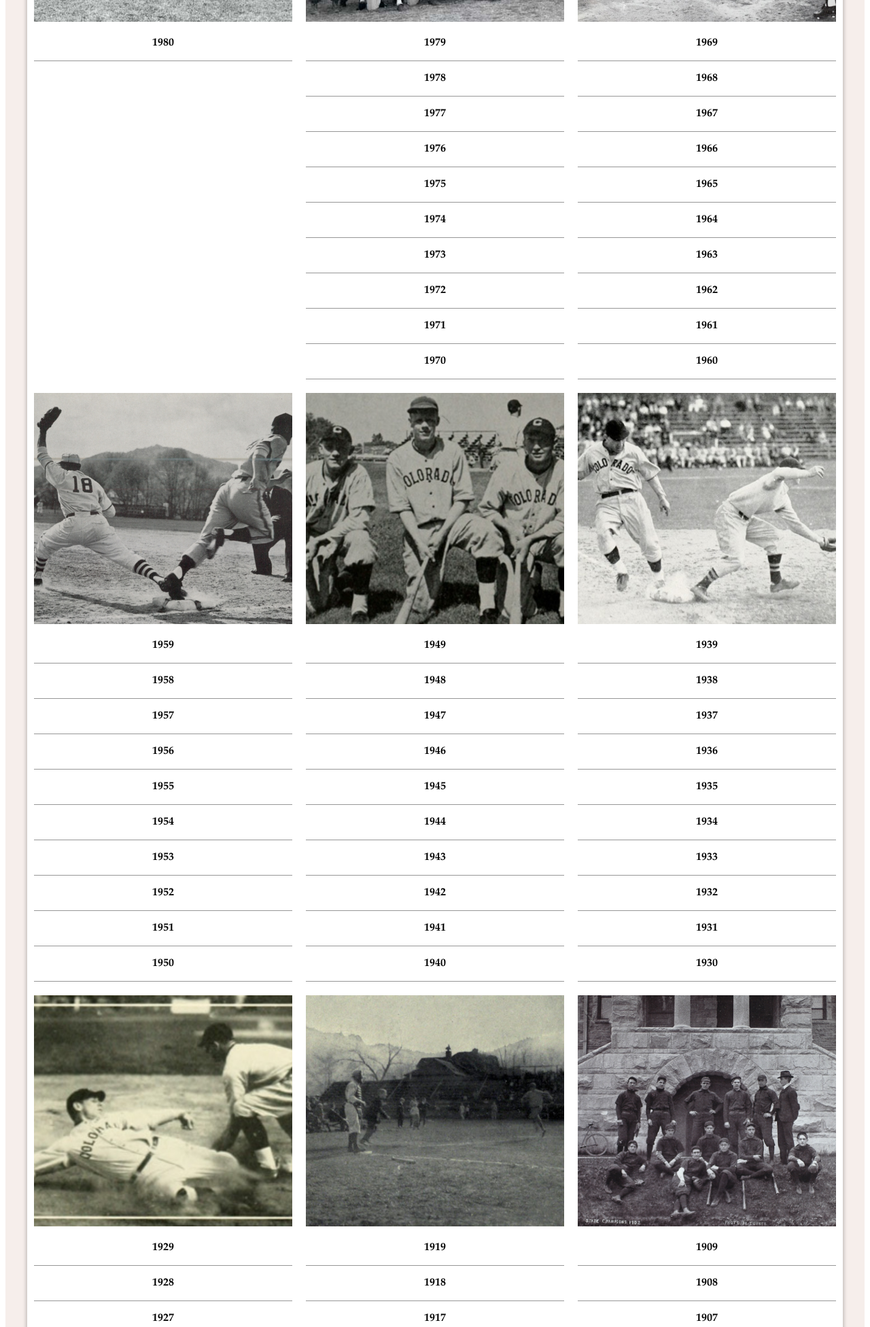
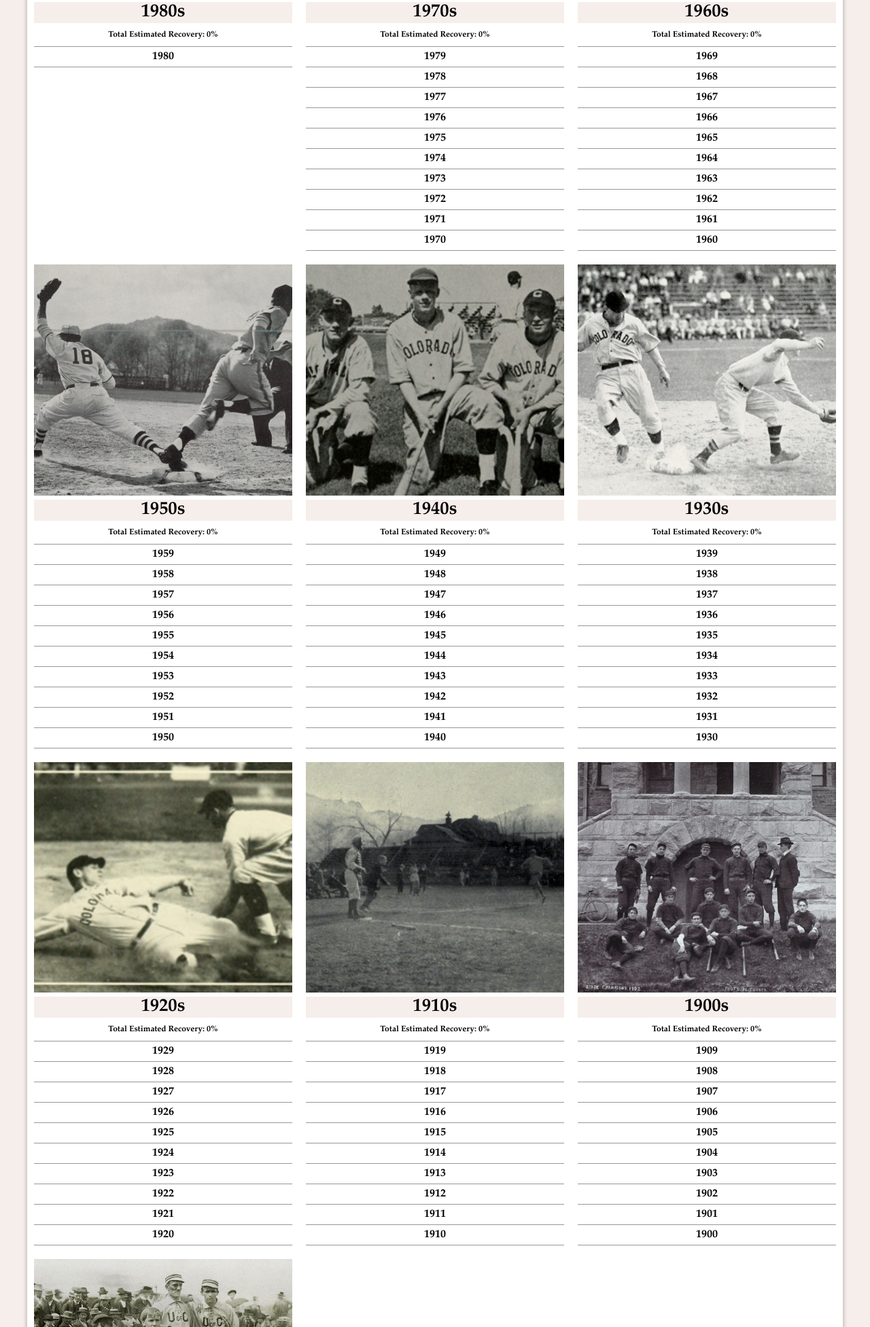
Before and after one commit to nathanshaver01/cubaseballarchive, a plain HTML site: page index.html in a window 1280 px wide. Shown: the part 744-2696 px from the top of the page at 68% size. Drawn offline with Linux system fonts and the light colour scheme.

Commit message:
main page final for now

```diff
--- a/assets/css/main.css
+++ b/assets/css/main.css
@@ -1,5 +1,15 @@
 body {font-family: 'Garamond', sans-serif;}
 * {box-sizing: border-box;}
+* {
+        margin: 0;
+        padding: 0;
+        border: 0;
+        outline: 0;
+        font-size: 100%;
+        vertical-align: baseline;
+        background: transparent;
+    }
+
 .headerImage {
     display: block;
     margin-left: auto;
@@ -12,6 +22,8 @@ body {font-family: 'Garamond', sans-serif;}
     display:flex;
     justify-content: center;
     font-size: 1.8em;
+    margin-top:10px;
+    margin-bottom:10px;
 }
 .container {
     text-align: center;
@@ -43,6 +55,8 @@ body {font-family: 'Garamond', sans-serif;}
 #header p{
 	font-family: 'Playfair Display', serif;
     font-size: 12pt;
+    margin-top:10px;
+    margin-bottom:10px;
 }
 #header hr{
     display: block;
@@ -90,10 +104,20 @@ body {font-family: 'Garamond', sans-serif;}
     text-align:center;
     font-size: 16pt;
     font-family: 'Garamond', sans-serif;
+    margin-top:10px;
+    margin-bottom:10px;
+}
+#info-content h5{
+    text-align:center;
+    font-size: 9pt;
+    margin-top:10px;
+    margin-bottom:10px;
 }
 #info-content h3{
     text-align:center;
     font-size: 12pt;
+    margin-top:5px;
+    margin-bottom:5px;
 }
 #info-content h2{
     text-align:center;
@@ -122,5 +146,5 @@ body {font-family: 'Garamond', sans-serif;}
     border-bottom: solid;
 }
 .year-banner{
-    background-color:black
+    background-color:rgb(246,238,235)
 }
--- a/assets/css/mobile.css
+++ b/assets/css/mobile.css
@@ -10,6 +10,9 @@
     }
     .headerImage{
         max-height:200px;
+    }
+    #info-content h5{
+        font-size: 10pt;
     }
 }
 @media screen and (min-width: 451px) and (max-width:500px) {
@@ -29,6 +32,9 @@
     .headerImage{
         max-height:170px;
     }
+    #info-content h5{
+        font-size: 10pt;
+    }
 }
 @media screen and (min-width: 370px) and (max-width:450px) {
     .main-column {
@@ -46,6 +52,9 @@
     }
     #info-content h1{
         font-size: 12pt;
+    }
+    #info-content h5{
+        font-size: 9pt;
     }
 }
 @media screen and (max-width: 369px){
@@ -65,4 +74,7 @@
     #info-content h1{
         font-size: 10pt;
     }
+    #info-content h5{
+        font-size: 8pt;
+    }
 }
--- a/index.html
+++ b/index.html
@@ -15,286 +15,144 @@
     <div id="header"></div>
     <div id="main-background">
       <div id="info-content">
+        <h1>Year by Year Results &amp; Rosters Archive</h1>
         <div class ="row">
-          <h1>Year by Year Results &amp; Rosters Archive</h1>
           <div class="main-column">
             <img alt="1980s" src="./assets/images/cover/1980s.png" style="width:100%">
-            <div>
-              <h3><a href="">1980</a></h3>
-            </div><hr>
+              <div class="year-banner"><h2>1980s</h2></div>
+              <h5>Total Estimated Recovery: 0%</h5><hr>
+              <h3><a href="">1980</a></h3><hr>
           </div>
           <div class="main-column">
             <img alt="1970s" src="./assets/images/cover/1970s.png" style="width:100%">
-            <div>
-              <h3><a href="">1979</a></h3>
-            </div><hr>
-            <div>
-              <h3><a href="">1978</a></h3>
-            </div><hr>
-            <div>
-              <h3><a href="">1977</a></h3>
-            </div><hr>
-            <div>
-              <h3><a href="">1976</a></h3>
-            </div><hr>
-            <div>
-              <h3><a href="">1975</a></h3>
-            </div><hr>
-            <div>
-              <h3><a href="">1974</a></h3>
-            </div><hr>
-            <div>
-              <h3><a href="">1973</a></h3>
-            </div><hr>
-            <div>
-              <h3><a href="">1972</a></h3>
-            </div><hr>
-            <div>
-              <h3><a href="">1971</a></h3>
-            </div><hr>
-            <div>
-              <h3><a href="">1970</a></h3>
-            </div><hr>
+              <div class="year-banner"><h2>1970s</h2></div>
+              <h5>Total Estimated Recovery: 0%</h5><hr>
+              <h3><a href="">1979</a></h3><hr>
+              <h3><a href="">1978</a></h3><hr>
+              <h3><a href="">1977</a></h3><hr>
+              <h3><a href="">1976</a></h3><hr>
+              <h3><a href="">1975</a></h3><hr>
+              <h3><a href="">1974</a></h3><hr>
+              <h3><a href="">1973</a></h3><hr>
+              <h3><a href="">1972</a></h3><hr>
+              <h3><a href="">1971</a></h3><hr>
+              <h3><a href="">1970</a></h3><hr>
           </div>
           <div class="main-column">
             <img alt="1960s" src="./assets/images/cover/1960s.png" style="width:100%">
-            <div>
-              <h3><a href="">1969</a></h3>
-            </div><hr>
-            <div>
-              <h3><a href="">1968</a></h3>
-            </div><hr>
-            <div>
-              <h3><a href="">1967</a></h3>
-            </div><hr>
-            <div>
-              <h3><a href="">1966</a></h3>
-            </div><hr>
-            <div>
-              <h3><a href="">1965</a></h3>
-            </div><hr>
-            <div>
-              <h3><a href="">1964</a></h3>
-            </div><hr>
-            <div>
-              <h3><a href="">1963</a></h3>
-            </div><hr>
-            <div>
-              <h3><a href="">1962</a></h3>
-            </div><hr>
-            <div>
-              <h3><a href="">1961</a></h3>
-            </div><hr>
-            <div>
-              <h3><a href="">1960</a></h3>
-            </div><hr>
+              <div class="year-banner"><h2>1960s</h2></div>
+              <h5>Total Estimated Recovery: 0%</h5><hr>
+              <h3><a href="">1969</a></h3><hr>
+              <h3><a href="">1968</a></h3><hr>
+              <h3><a href="">1967</a></h3><hr>
+              <h3><a href="">1966</a></h3><hr>
+              <h3><a href="">1965</a></h3><hr>
+              <h3><a href="">1964</a></h3><hr>
+              <h3><a href="">1963</a></h3><hr>
+              <h3><a href="">1962</a></h3><hr>
+              <h3><a href="">1961</a></h3><hr>
+              <h3><a href="">1960</a></h3><hr>
           </div>
         </div>
         <div class ="row">
           <div class="main-column">
             <img alt="1950s" src="./assets/images/cover/1950s.png" style="width:100%">
-            <div>
-              <h3><a href="">1959</a></h3>
-            </div><hr>
-            <div>
-              <h3><a href="">1958</a></h3>
-            </div><hr>
-            <div>
-              <h3><a href="">1957</a></h3>
-            </div><hr>
-            <div>
-              <h3><a href="">1956</a></h3>
-            </div><hr>
-            <div>
-              <h3><a href="">1955</a></h3>
-            </div><hr>
-            <div>
-              <h3><a href="">1954</a></h3>
-            </div><hr>
-            <div>
-              <h3><a href="">1953</a></h3>
-            </div><hr>
-            <div>
-              <h3><a href="">1952</a></h3>
-            </div><hr>
-            <div>
-              <h3><a href="">1951</a></h3>
-            </div><hr>
-            <div>
-              <h3><a href="">1950</a></h3>
-            </div><hr>
+              <div class="year-banner"><h2>1950s</h2></div>
+              <h5>Total Estimated Recovery: 0%</h5><hr>
+              <h3><a href="">1959</a></h3><hr>
+              <h3><a href="">1958</a></h3><hr>
+              <h3><a href="">1957</a></h3><hr>
+              <h3><a href="">1956</a></h3><hr>
+              <h3><a href="">1955</a></h3><hr>
+              <h3><a href="">1954</a></h3><hr>
+              <h3><a href="">1953</a></h3><hr>
+              <h3><a href="">1952</a></h3><hr>
+              <h3><a href="">1951</a></h3><hr>
+              <h3><a href="">1950</a></h3><hr>
           </div>
           <div class="main-column">
             <img alt="1940s" src="./assets/images/cover/1940s.png" style="width:100%">
-            <div>
-              <h3><a href="">1949</a></h3>
-            </div><hr>
-            <div>
-              <h3><a href="">1948</a></h3>
-            </div><hr>
-            <div>
-              <h3><a href="">1947</a></h3>
-            </div><hr>
-            <div>
-              <h3><a href="">1946</a></h3>
-            </div><hr>
-            <div>
-              <h3><a href="">1945</a></h3>
-            </div><hr>
-            <div>
-              <h3><a href="">1944</a></h3>
-            </div><hr>
-            <div>
-              <h3><a href="">1943</a></h3>
-            </div><hr>
-            <div>
-              <h3><a href="">1942</a></h3>
-            </div><hr>
-            <div>
-              <h3><a href="">1941</a></h3>
-            </div><hr>
-            <div>
-              <h3><a href="">1940</a></h3>
-            </div><hr>
+              <div class="year-banner"><h2>1940s</h2></div>
+              <h5>Total Estimated Recovery: 0%</h5><hr>
+              <h3><a href="">1949</a></h3><hr>
+              <h3><a href="">1948</a></h3><hr>
+              <h3><a href="">1947</a></h3><hr>
+              <h3><a href="">1946</a></h3><hr>
+              <h3><a href="">1945</a></h3><hr>
+              <h3><a href="">1944</a></h3><hr>
+              <h3><a href="">1943</a></h3><hr>
+              <h3><a href="">1942</a></h3><hr>
+              <h3><a href="">1941</a></h3><hr>
+              <h3><a href="">1940</a></h3><hr>
           </div>
           <div class="main-column">
             <img alt="1930s" src="./assets/images/cover/1930s.png" style="width:100%">
-            <div>
-              <h3><a href="">1939</a></h3>
-            </div><hr>
-            <div>
-              <h3><a href="">1938</a></h3>
-            </div><hr>
-            <div>
-              <h3><a href="">1937</a></h3>
-            </div><hr>
-            <div>
-              <h3><a href="">1936</a></h3>
-            </div><hr>
-            <div>
-              <h3><a href="">1935</a></h3>
-            </div><hr>
-            <div>
-              <h3><a href="">1934</a></h3>
-            </div><hr>
-            <div>
-              <h3><a href="">1933</a></h3>
-            </div><hr>
-            <div>
-              <h3><a href="">1932</a></h3>
-            </div><hr>
-            <div>
-              <h3><a href="">1931</a></h3>
-            </div><hr>
-            <div>
-              <h3><a href="">1930</a></h3>
-            </div><hr>
+              <div class="year-banner"><h2>1930s</h2></div>
+              <h5>Total Estimated Recovery: 0%</h5><hr>
+              <h3><a href="">1939</a></h3><hr>
+              <h3><a href="">1938</a></h3><hr>
+              <h3><a href="">1937</a></h3><hr>
+              <h3><a href="">1936</a></h3><hr>
+              <h3><a href="">1935</a></h3><hr>
+              <h3><a href="">1934</a></h3><hr>
+              <h3><a href="">1933</a></h3><hr>
+              <h3><a href="">1932</a></h3><hr>
+              <h3><a href="">1931</a></h3><hr>
+              <h3><a href="">1930</a></h3><hr>
           </div>
-        </div><div class ="row">
+        </div>
+        <div class ="row">
           <div class="main-column">
             <img alt="1920s" src="./assets/images/cover/1920s.png" style="width:100%">
-            <div>
-              <h3><a href="">1929</a></h3>
-            </div><hr>
-            <div>
-              <h3><a href="">1928</a></h3>
-            </div><hr>
-            <div>
-              <h3><a href="">1927</a></h3>
-            </div><hr>
-            <div>
-              <h3><a href="">1926</a></h3>
-            </div><hr>
-            <div>
-              <h3><a href="">1925</a></h3>
-            </div><hr>
-            <div>
-              <h3><a href="">1924</a></h3>
-            </div><hr>
-            <div>
-              <h3><a href="">1923</a></h3>
-            </div><hr>
-            <div>
-              <h3><a href="">1922</a></h3>
-            </div><hr>
-            <div>
-              <h3><a href="">1921</a></h3>
-            </div><hr>
-            <div>
-              <h3><a href="">1920</a></h3>
-            </div><hr>
+              <div class="year-banner"><h2>1920s</h2></div>
+              <h5>Total Estimated Recovery: 0%</h5><hr>
+              <h3><a href="">1929</a></h3><hr>
+              <h3><a href="">1928</a></h3><hr>
+              <h3><a href="">1927</a></h3><hr>
+              <h3><a href="">1926</a></h3><hr>
+              <h3><a href="">1925</a></h3><hr>
+              <h3><a href="">1924</a></h3><hr>
+              <h3><a href="">1923</a></h3><hr>
+              <h3><a href="">1922</a></h3><hr>
+              <h3><a href="">1921</a></h3><hr>
+              <h3><a href="">1920</a></h3><hr>
           </div>
           <div class="main-column">
             <img alt="1910s" src="./assets/images/cover/1910s.png" style="width:100%">
-
-              <h3><a href="">1919</a></h3>
-            <hr>
-            <div>
-              <h3><a href="">1918</a></h3>
-            </div><hr>
-            <div>
-              <h3><a href="">1917</a></h3>
-            </div><hr>
-            <div>
-              <h3><a href="">1916</a></h3>
-            </div><hr>
-            <div>
-              <h3><a href="">1915</a></h3>
-            </div><hr>
-            <div>
-              <h3><a href="">1914</a></h3>
-            </div><hr>
-            <div>
-              <h3><a href="">1913</a></h3>
-            </div><hr>
-            <div>
-              <h3><a href="">1912</a></h3>
-            </div><hr>
-            <div>
-              <h3><a href="">1911</a></h3>
-            </div><hr>
-            <div>
-              <h3><a href="">1910</a></h3>
-            </div><hr>
+              <div class="year-banner"><h2>1910s</h2></div>
+              <h5>Total Estimated Recovery: 0%</h5><hr>
+              <h3><a href="">1919</a></h3><hr>
+              <h3><a href="">1918</a></h3><hr>
+              <h3><a href="">1917</a></h3><hr>
+              <h3><a href="">1916</a></h3><hr>
+              <h3><a href="">1915</a></h3><hr>
+              <h3><a href="">1914</a></h3><hr>
+              <h3><a href="">1913</a></h3><hr>
+              <h3><a href="">1912</a></h3><hr>
+              <h3><a href="">1911</a></h3><hr>
+              <h3><a href="">1910</a></h3><hr>
           </div>
           <div class="main-column">
             <img alt="1900s" src="./assets/images/cover/1900s.png" style="width:100%">
-            <div>
-              <h3><a href="">1909</a></h3>
-            </div><hr>
-            <div>
-              <h3><a href="">1908</a></h3>
-            </div><hr>
-            <div>
-              <h3><a href="">1907</a></h3>
-            </div><hr>
-            <div>
-              <h3><a href="">1906</a></h3>
-            </div><hr>
-            <div>
-              <h3><a href="">1905</a></h3>
-            </div><hr>
-            <div>
-              <h3><a href="">1904</a></h3>
-            </div><hr>
-            <div>
-              <h3><a href="">1903</a></h3>
-            </div><hr>
-            <div>
-              <h3><a href="">1902</a></h3>
-            </div><hr>
-            <div>
-              <h3><a href="">1901</a></h3>
-            </div><hr>
-            <div>
-              <h3><a href="">1900</a></h3>
-            </div><hr>
+              <div class="year-banner"><h2>1900s</h2></div>
+              <h5>Total Estimated Recovery: 0%</h5><hr>
+              <h3><a href="">1909</a></h3><hr>
+              <h3><a href="">1908</a></h3><hr>
+              <h3><a href="">1907</a></h3><hr>
+              <h3><a href="">1906</a></h3><hr>
+              <h3><a href="">1905</a></h3><hr>
+              <h3><a href="">1904</a></h3><hr>
+              <h3><a href="">1903</a></h3><hr>
+              <h3><a href="">1902</a></h3><hr>
+              <h3><a href="">1901</a></h3><hr>
+              <h3><a href="">1900</a></h3><hr>
           </div>
         </div>
         <div class ="row">
           <div class="main-column">
             <img alt="1890s" src="./assets/images/cover/1890s.png" style="width:100%">
-              <div id="year-banner"><h2>1890s</h2></div>
+              <div class="year-banner"><h2>1890s</h2></div>
+              <h5>Total Estimated Recovery: 0%</h5><hr>
               <h3><a href="">1899</a></h3><hr>
               <h3><a href="">1898</a></h3><hr>
               <h3><a href="">1897</a></h3><hr>
```
